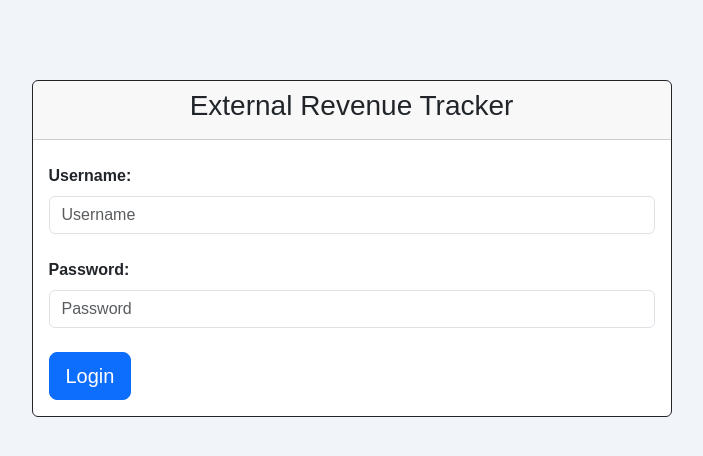
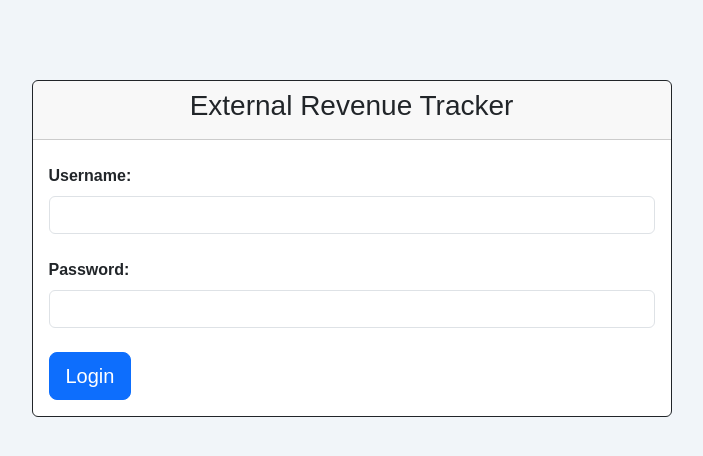
Before and after one commit to larry-lofgreen-au/Inpatient_Revenue, a Vue app: page / in a window 1280 px wide. Shown: the top 456 px of the page, without its empty margins (394-1097 px from the left). Built offline with nearby package versions, Linux system fonts and the light colour scheme; no server answers.

Commit message:
Removed placeholders and unused views

```diff
--- a/src/components/ChangePassword.vue
+++ b/src/components/ChangePassword.vue
@@ -13,7 +13,6 @@
                             type="password"
                             class="form-control"
                             id="plxNew"
-                            placeholder="New Password"
                             v-model.trim="new_password"
                         />
                     </div>
@@ -23,7 +22,6 @@
                         type="password"
                         class="form-control"
                         id="plxConfirm"
-                        placeholder="Confirm Password"
                         autocomplete="off"
                         v-model.trim="confirm_password"
                         />
--- a/src/components/UserAuth.vue
+++ b/src/components/UserAuth.vue
@@ -16,8 +16,6 @@
                             type="text"
                             class="form-control"
                             id="plxu"
-                            aria-describedby="username"
-                            placeholder="Username"
                             v-model.trim="this.$store.state.username"
                         />
                     </div>
@@ -27,7 +25,6 @@
                             type="password"
                             class="form-control"
                             id="plxp"
-                            placeholder="Password"
                             autocomplete="off"
                             v-model.trim="this.$store.state.password"
                         />
--- a/src/views/AttachCM.vue
+++ /dev/null
@@ -1,9 +0,0 @@
-<template>
-    <main class="attach-cm-view">
-        <h1>This is where we process a CM</h1>
-        <ul>
-            <li>Search for LC</li>
-            <li>Attach CM</li>
-        </ul>
-    </main>
-</template>
--- a/src/views/GetHelp.vue
+++ /dev/null
@@ -1,6 +0,0 @@
-<template>
-    <main class="get-help-view">
-        <h1>Get Help</h1>
-        <p>This is the help page</p>
-    </main>
-</template>
--- a/src/views/LC_Entry.vue
+++ b/src/views/LC_Entry.vue
@@ -41,7 +41,7 @@
                     <div class="col-4">
                         <label for="caseNumber">Case / Account Number:</label>
                         <div class="input-group mb-4" >
-                            <input type="text" class="form-control" placeholder="case / account #" id="caseNumber" maxlength="15"
+                            <input type="text" class="form-control" id="caseNumber" maxlength="15"
                                 v-model.trim="this.caseAccountNumber">
                             <button class="btn btn-primary h2rem" type="button" id="btnSearch" style="margin-left:2px;" @click="ApiFindCase(' ')"
                                 :disabled="!this.HasFacilityAndCase || this.isLoading">Search</button>
@@ -55,7 +55,7 @@
                 <div class="row">
                     <div class="col-lg-4">
                         <label for="patientName">Patient Name:</label>
-                        <input type="text" class="form-control" placeholder="patient name" id="patientName" maxlength="50"
+                        <input type="text" class="form-control" id="patientName" maxlength="50"
                             v-model.trim="this.patientName">
                     </div>
                     <div class="col-lg-4">
@@ -131,7 +131,7 @@
 
                     <div class="col-lg-4">
                         <label>Doctor:</label>
-                        <Typeahead id="tospSearch" placeholder="Begin typing for list..."
+                        <Typeahead id="doctorSearch" placeholder="Begin typing for list..."
                             :minInputLength=0
                             :items="this.$store.state.doctorSearch"
                             v-model="this.doctor"
@@ -141,14 +141,14 @@
                 <div class="row">
                     <div class="col-2">
                         <label for="consultantFees" class="mt-2">Consultant Fees:</label>
-                        <input type="number" class="form-control h2rem" step="0.01" style="text-align: right;" placeholder="Consultant Fees" id="consultantFees"
+                        <input type="number" class="form-control h2rem" step="0.01" style="text-align: right;" id="consultantFees"
                             :class="`${(this.consultantFees < 0 || this.consultantFees > this.consultantFeeThreshold) && 'red_border'}`"
                             @focus="$event.target.select()"
                             v-model="this.consultantFees">
                     </div>
                     <div class="col-2">
                         <label for="procedureFees" class="mt-2">Procedure Fees:</label>
-                        <input type="number" class="form-control h2rem" step="0.01" style="text-align: right;" placeholder="Procedure Fees" id="procedureFees"
+                        <input type="number" class="form-control h2rem" step="0.01" style="text-align: right;" id="procedureFees"
                             @focus="$event.target.select()"
                             :class="`${(this.procedureFees < 0 || this.procedureFees > this.procedureFeeThreshold) && 'red_border'}`"
                             :disabled="this.nonSurgical"
```
Also changed, not shown: src/router/router.js (+0 -10 lines).
